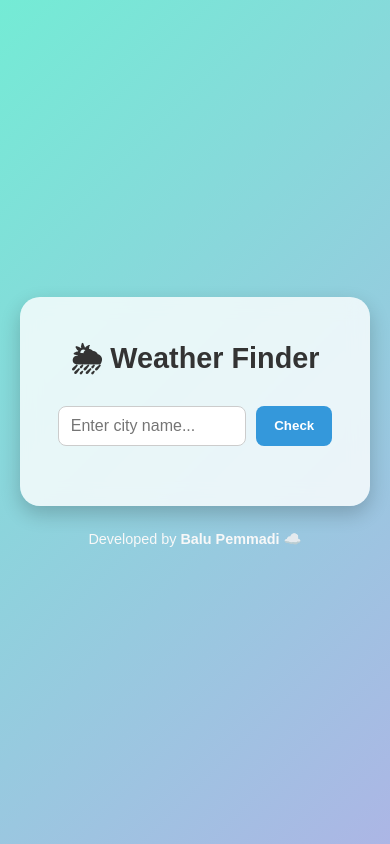
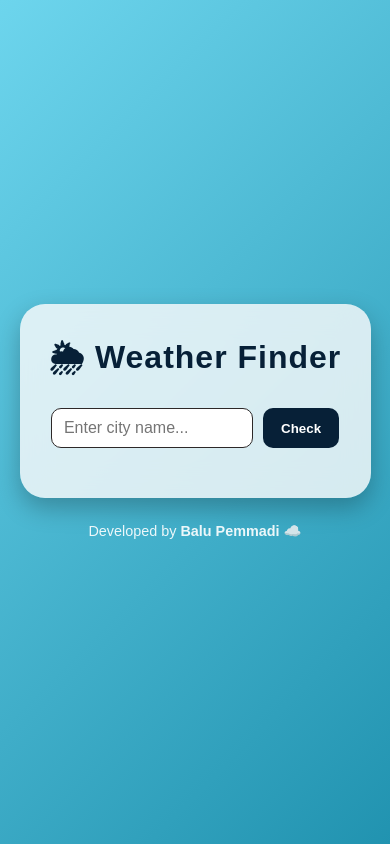
Before and after one commit to PemmadiBalu/Flask-Weather-App-Project, a Flask app: page / in a window 390 px wide. Run offline with Flask 3, Linux system fonts and the light colour scheme.

Commit message:
Refactor styles for improved design and responsiveness

```diff
--- a/static/style.css
+++ b/static/style.css
@@ -1,4 +1,5 @@
 /* Reset basic styles */
+/* Reset */
 * {
   margin: 0;
   padding: 0;
@@ -6,39 +7,42 @@
   font-family: "Poppins", sans-serif;
 }
 
-/* Background gradient */
+/* Background */
 body {
-  background: linear-gradient(135deg, #74ebd5, #acb6e5);
+  background: linear-gradient(135deg, #6dd5ed, #2193b0);
   height: 100vh;
   display: flex;
   flex-direction: column;
   justify-content: center;
   align-items: center;
+  overflow: hidden;
 }
 
-/* Main container */
+/* Main Card */
 .container {
-  background: #ffffffcc;
-  backdrop-filter: blur(10px);
+  background: rgba(254, 252, 252, 0.8);
+  backdrop-filter: blur(15px);
   padding: 40px 30px;
-  border-radius: 20px;
+  border-radius: 25px;
   text-align: center;
-  box-shadow: 0 8px 20px rgba(0,0,0,0.2);
   width: 350px;
-  transition: 0.3s;
+  box-shadow: 0 10px 25px rgba(0,0,0,0.25);
+  animation: slideUp 0.7s ease-in-out;
 }
 
-.container:hover {
-  transform: scale(1.02);
+@keyframes slideUp {
+  from { transform: translateY(100px); opacity: 0; }
+  to { transform: translateY(0); opacity: 1; }
 }
 
 h1 {
-  color: #333;
+  color: #072037;
   margin-bottom: 20px;
-  font-size: 1.8rem;
+  font-size: 2rem;
+  letter-spacing: 1px;
 }
 
-/* Form styling */
+/* Form */
 .search-form {
   display: flex;
   gap: 10px;
@@ -48,50 +52,69 @@ h1 {
 
 .search-form input {
   padding: 10px 12px;
-  border-radius: 8px;
-  border: 1px solid #ccc;
+  border-radius: 10px;
+  border: 1px solid #2d2828;
   width: 65%;
   font-size: 1rem;
+  transition: 0.3s;
 }
 
+.search-form input:focus {
+  outline: none;
+  border-color: #1b4d72;
+  box-shadow: 0 0 8px rgba(27, 77, 114, 0.3);
+}
+
+/* Animated Button */
 .search-form button {
-  background-color: #3498db;
+  background-color: #072037;
   color: white;
   border: none;
   padding: 10px 18px;
-  border-radius: 8px;
+  border-radius: 10px;
   cursor: pointer;
   font-weight: bold;
-  transition: background 0.3s;
+  transition: 0.3s ease;
+  position: relative;
 }
 
 .search-form button:hover {
-  background-color: #2e86c1;
+  background-color: #0b3a66;
+  transform: scale(1.07);
+  box-shadow: 0 0 12px rgba(11, 58, 102, 0.6);
 }
 
-/* Weather card */
+/* Weather Card */
 .weather-card {
   background: white;
   padding: 25px;
-  border-radius: 15px;
-  box-shadow: 0 5px 15px rgba(0,0,0,0.15);
+  border-radius: 18px;
+  box-shadow: 0 8px 25px rgba(0,0,0,0.2);
+  margin-top: 10px;
   animation: fadeIn 0.6s ease-in-out;
 }
 
 .weather-card h2 {
-  color: #333;
-  margin-bottom: 10px;
+  color: #072037;
+  font-size: 1.5rem;
 }
 
 .weather-card img {
   width: 90px;
   height: 90px;
+  animation: float 3s infinite ease-in-out;
+}
+
+@keyframes float {
+  0% { transform: translateY(0px); }
+  50% { transform: translateY(-8px); }
+  100% { transform: translateY(0px); }
 }
 
 .temp {
   font-size: 2.5rem;
   font-weight: bold;
-  color: #2c3e50;
+  color: #0b3a66;
   margin-top: 10px;
 }
 
@@ -102,29 +125,42 @@ h1 {
   font-size: 1.1rem;
 }
 
-/* Error message */
+/* Error Message */
 .error {
   color: red;
   font-weight: bold;
   margin-top: 10px;
+  font-size: 1rem;
 }
 
 /* Footer */
 footer {
   margin-top: 25px;
-  color: #f8f8f8;
+  color: #ffffff;
   font-size: 0.9rem;
-  text-align: center;
+  display: flex;
+  flex-direction: row;
+  gap: 8px;
+  align-items: center;
+  opacity: 0.9;
 }
 
-/* Animation */
-@keyframes fadeIn {
-  from {
-    opacity: 0;
-    transform: translateY(20px);
-  }
-  to {
-    opacity: 1;
-    transform: translateY(0);
+footer a {
+  color: #ffe600;
+  font-weight: bold;
+  text-decoration: none;
+  transition: 0.3s;
+}
+
+footer a:hover {
+  text-decoration: underline;
+  color: #fff;
+}
+
+/* Responsive */
+@media (max-width: 400px) {
+  .container {
+    width: 90%;
+    padding: 30px 20px;
   }
 }
```
